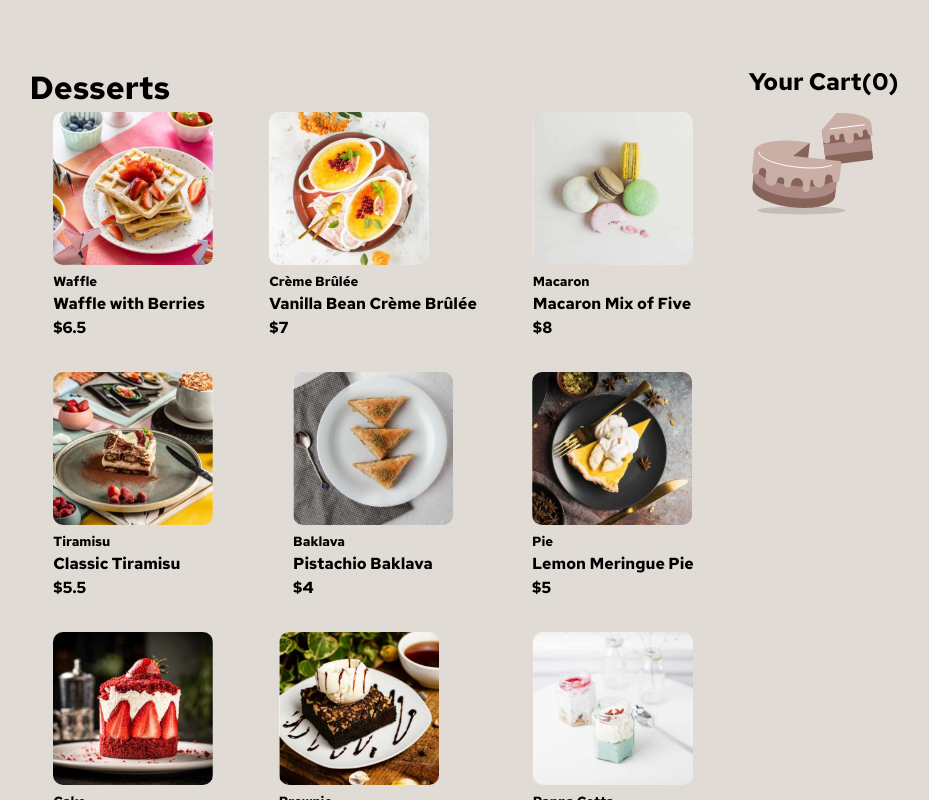
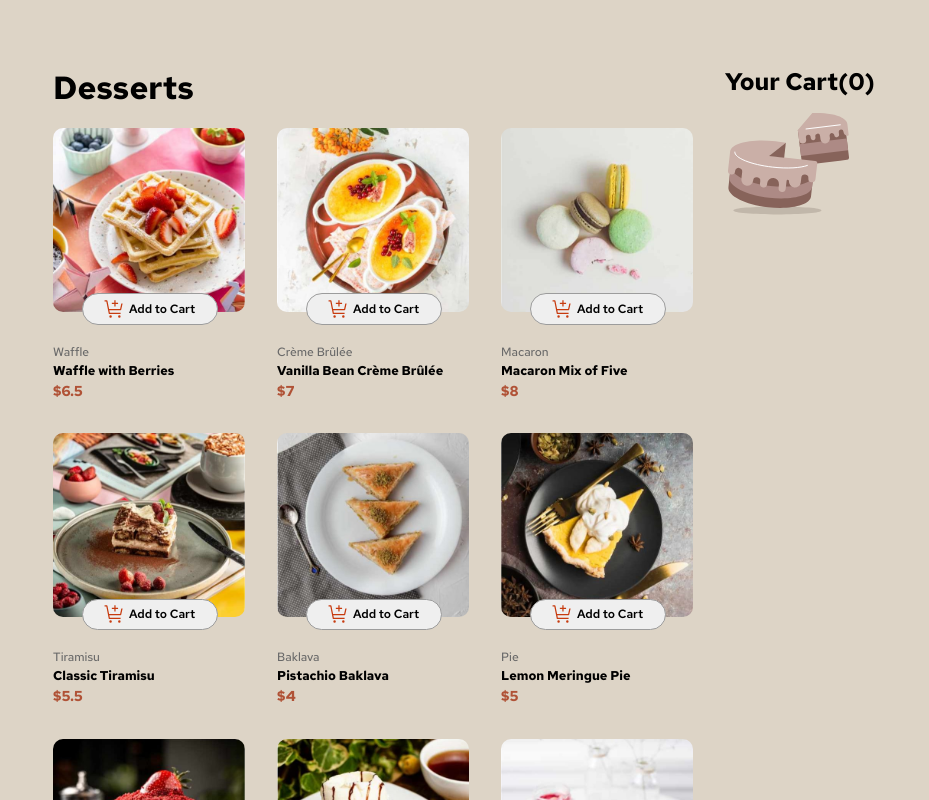
Before and after one commit to aditiintechk/product-list-with-cart, a React (Vite) app: page / in a window 1280 px wide. Shown: the top 800 px of the page, without its empty margins (176-1105 px from the left). Built offline with nearby package versions, Linux system fonts and the light colour scheme.

Commit message:
style add to cart button

```diff
--- a/src/App.css
+++ b/src/App.css
@@ -1,7 +1,7 @@
 body {
 	margin: 0;
 	box-sizing: border-box;
-	background-color: #e0dbd4;
+	background-color: #ddd4c6;
 }
 
 main {
@@ -16,6 +16,7 @@ main {
 
 .title {
 	font-size: 2rem;
+	margin: 0 0 0.5em;
 }
 
 /* Item */
@@ -27,15 +28,78 @@ main {
 	place-items: center;
 }
 
+.item-section {
+	position: relative;
+}
+
 .item-img {
-	width: 10rem;
+	width: 12rem;
 	border-radius: 10px;
 }
 
+.item-category {
+	color: #696969;
+	font-size: 0.75rem;
+	font-weight: 500;
+	margin-top: 2em;
+}
+
+.item-name {
+	font-size: 0.8rem;
+}
+
+.item-price {
+	color: #b05236;
+	font-size: 0.9rem;
+}
+
+.addtocart-btn {
+	outline: transparent;
+	border: 1px solid #9c9c9c;
+	padding: 0.4em 1.8em;
+	display: flex;
+	align-items: center;
+	gap: 0.3em;
+	border-radius: 25px;
+	font-family: inherit;
+	font-weight: 600;
+	font-size: 0.75rem;
+	position: absolute;
+	bottom: 28%;
+	left: 15%;
+	cursor: pointer;
+}
+
+.addtocart-btn:hover,
+.addtocart-btn:focus {
+	opacity: 0.9;
+}
+
+.addtocart-section {
+	outline: transparent;
+	border: 1px solid #b05236;
+	background-color: #b05236;
+	color: #fdfdfd;
+	padding: 0.4em 1.8em;
+	display: flex;
+	align-items: center;
+	gap: 2em;
+	border-radius: 25px;
+	font-family: inherit;
+	font-size: 0.75rem;
+	position: absolute;
+	bottom: 28%;
+	left: 20%;
+	cursor: pointer;
+}
+
+.sign:hover,
+.sign:focus {
+	opacity: 0.9;
+	color: #000;
+}
+
 @media (max-width: 720px) {
-	main {
-		flex-direction: column;
-	}
 	.items {
 		grid-template-columns: repeat(2, 1fr);
 	}
@@ -54,3 +118,9 @@ main {
 		width: 18rem;
 	}
 }
+
+@media (max-width: 800px) {
+	main {
+		flex-direction: column;
+	}
+}
--- a/src/components/Items.jsx
+++ b/src/components/Items.jsx
@@ -1,11 +1,28 @@
+import { useState } from 'react'
+import cartImg from '../assets/icons/icon-add-to-cart.svg'
+import plus from '../assets/icons/icon-increment-quantity.svg'
+import minus from '../assets/icons/icon-decrement-quantity.svg'
+
 export default function Items(props) {
 	const { image, name, category, price } = props
+	const [count, setCount] = useState(0)
 	return (
 		<section className='item-section'>
 			<img className='item-img' src={image} alt='' />
-			{/* <div className='add-to-cart'>
-				<button className='add-btn'>add to cart</button>
-			</div> */}
+			<div className='addtocart-container'>
+				{count === 0 ? (
+					<button className='addtocart-btn'>
+						<img src={cartImg} />
+						Add to Cart
+					</button>
+				) : (
+					<div className='addtocart-section'>
+						<img className='sign' src={minus} alt='minus symbol' />
+						<span className='count'>{count}</span>
+						<img className='sign' src={plus} alt='plus symbol' />
+					</div>
+				)}
+			</div>
 			<h5 className='item-category'>{category}</h5>
 			<h4 className='item-name'>{name}</h4>
 			<h4 className='item-price'>${price}</h4>
```
